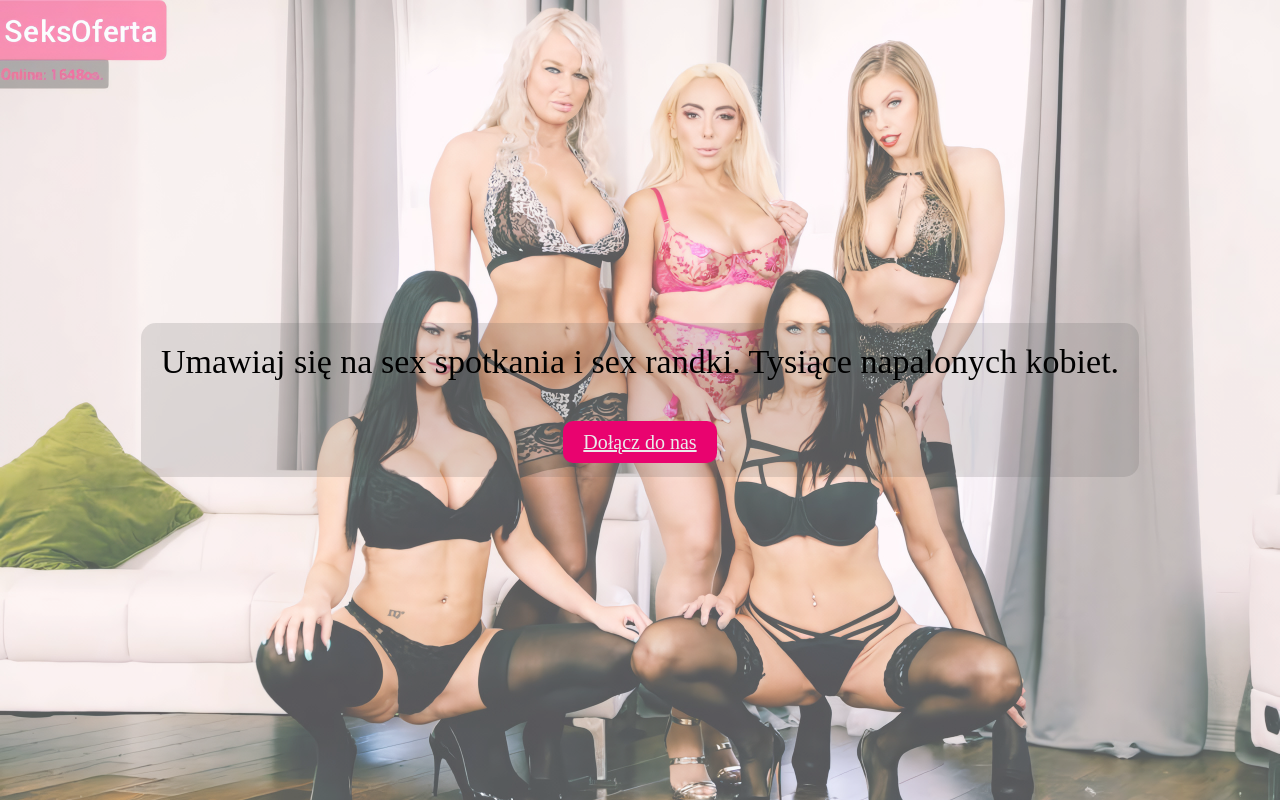
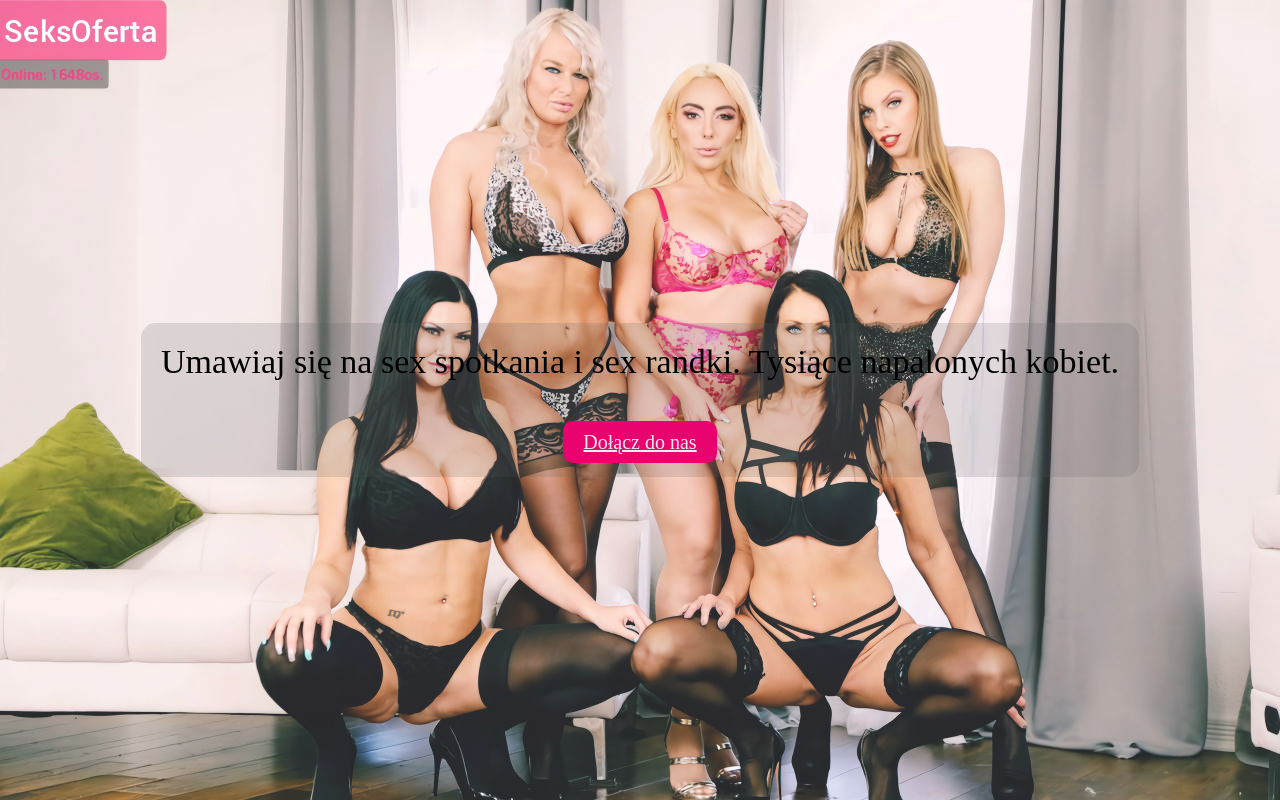
Before and after one commit to ASAPARO/LandingPage_E, a plain HTML site: page index.html in a window 1280 px wide. Drawn offline with Linux system fonts and the light colour scheme.

Commit message:
Update styles.css

```diff
--- a/styles.css
+++ b/styles.css
@@ -13,7 +13,7 @@ body, html {
   left: 0;
   width: 100%;
   height: 100%;
-  opacity: 0.7; /* Dostosuj wartość, aby uzyskać odpowiednią przezroczystość */
+  opacity: 0.9; /* Dostosuj wartość, aby uzyskać odpowiednią przezroczystość */
   z-index: -1;
 }
 
```
